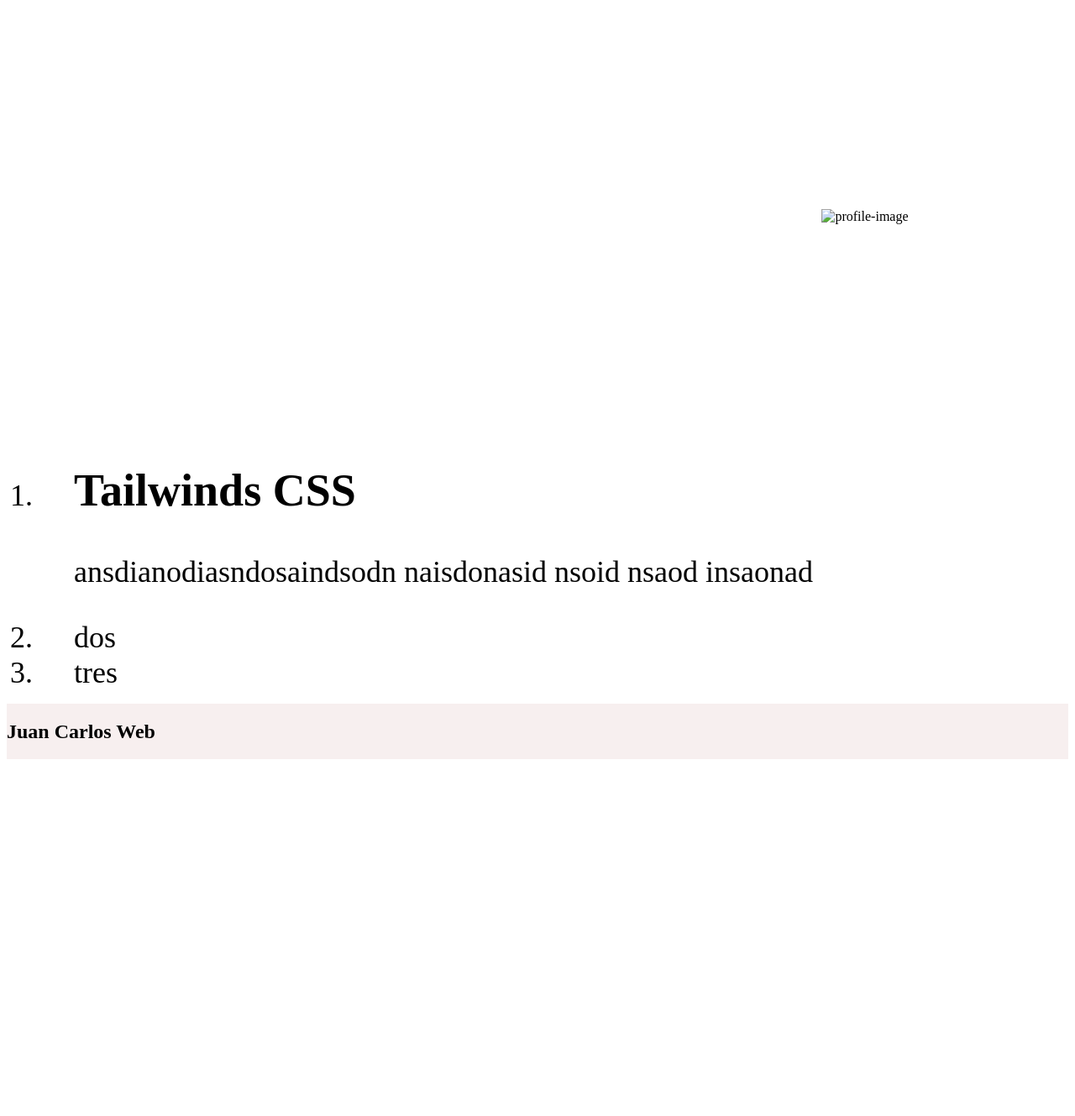
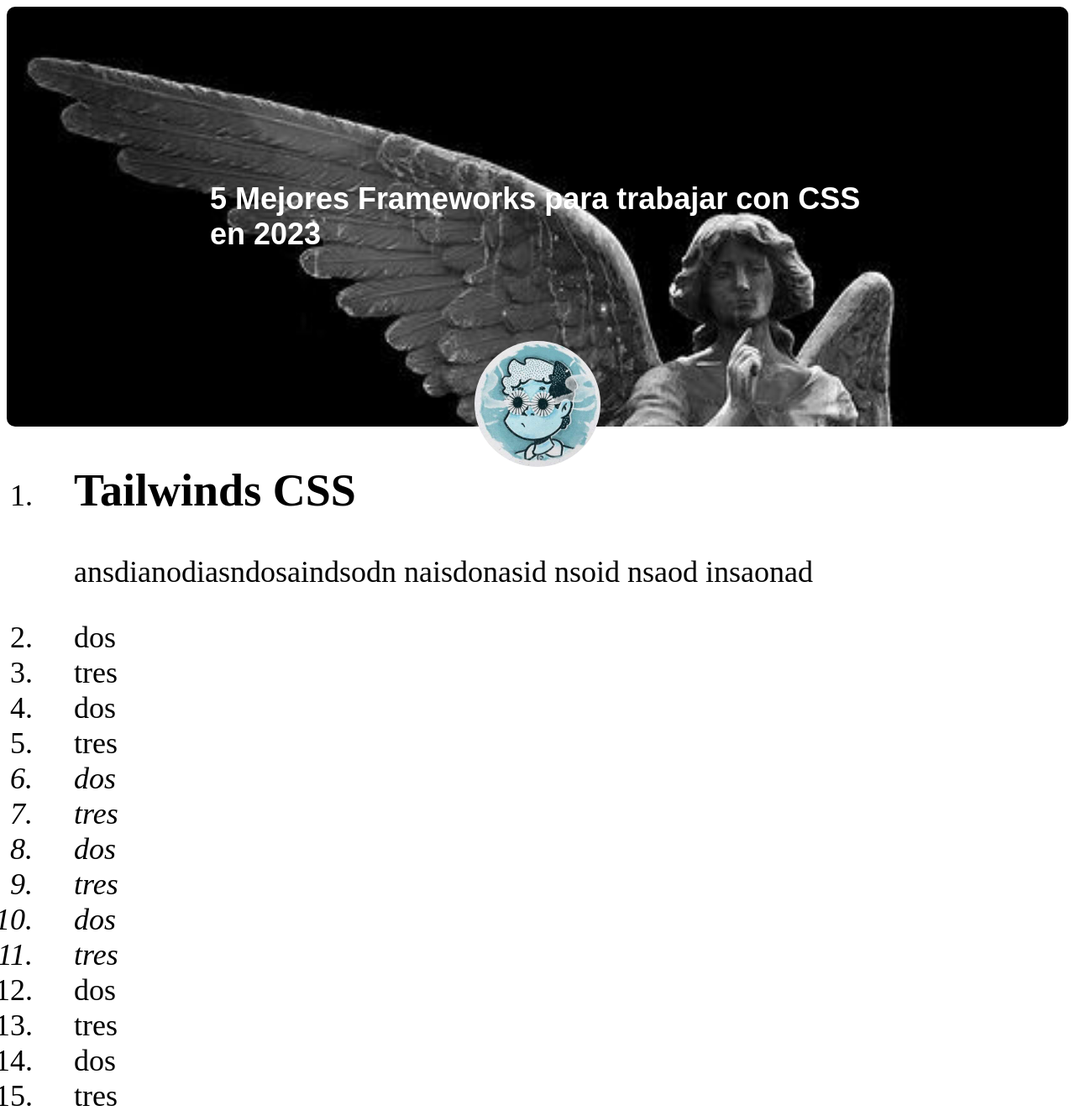
Before and after one commit to JuanCarlosLV/practica-listicle, a plain HTML site: page src/views/index.html in a window 1280 px wide. Shown: the top 1329 px of the page at 84% size. Before the commit the page ends 912 px from the top, so only its background shows below. Drawn offline with Linux system fonts and the light colour scheme.

Commit message:
Avances de diseño

```diff
--- a/src/styles/styles.css
+++ b/src/styles/styles.css
@@ -6,13 +6,19 @@
 
 .header {
     display: flex;
-    flex-direction: row;
-    background-image: url("/src/images/0c6d2328bec650452bcbd9aaa63bc621.jpg");
-
+    flex-direction: column;
+    background-image: url("/src/images/c2dcd7679c38ba2ca294da097c2f4faf.jpg");
+    background-repeat: no-repeat;
+    background-size: cover;
     border-radius: 10px;
     align-items: center;
     justify-content: center;
     height: 500px;
+
+}
+
+.header h1 {
+    position: absolute;
 }
 
 .header h1 {
@@ -22,9 +28,11 @@
     color: white;
 }
 
-.header article {
-    display:flex ;
-    flex-direction: column;
+.profile-image img {
+    border-radius: 200px;
+    width: 150px;
+    height: 150px;
+    margin-top: 450px;
 
 }
 
--- a/src/views/index.html
+++ b/src/views/index.html
@@ -10,8 +10,8 @@
     <main class="main-container">
         <section class="header">
             <h1>5 Mejores Frameworks para trabajar con CSS en 2023</h1>
-            <article>
-                <img src="" alt="profile-image">
+            <article class="profile-image">
+                <img src="/src/images/profile-image.png" alt="profile-image">
 
             </article>
         </section>
@@ -23,6 +23,18 @@
                 </li>
                 <li >dos</li>
                 <li >tres</li>
+                <li >dos</li>
+                <li >tres</li>
+                <var><li >dos</li>
+                    <li >tres</li>
+                <li >dos</li>
+                <li >tres</li><li >dos</li>
+                <li >tres</li></var>
+                <li >dos</li>
+                <li >tres</li>
+                <li >dos</li>
+                <li >tres</li>
+
             </ul>
         </section>
 
```
Also changed, not shown: src/images/c2dcd7679c38ba2ca294da097c2f4faf.jpg (added), src/images/profile-image.png (added).
